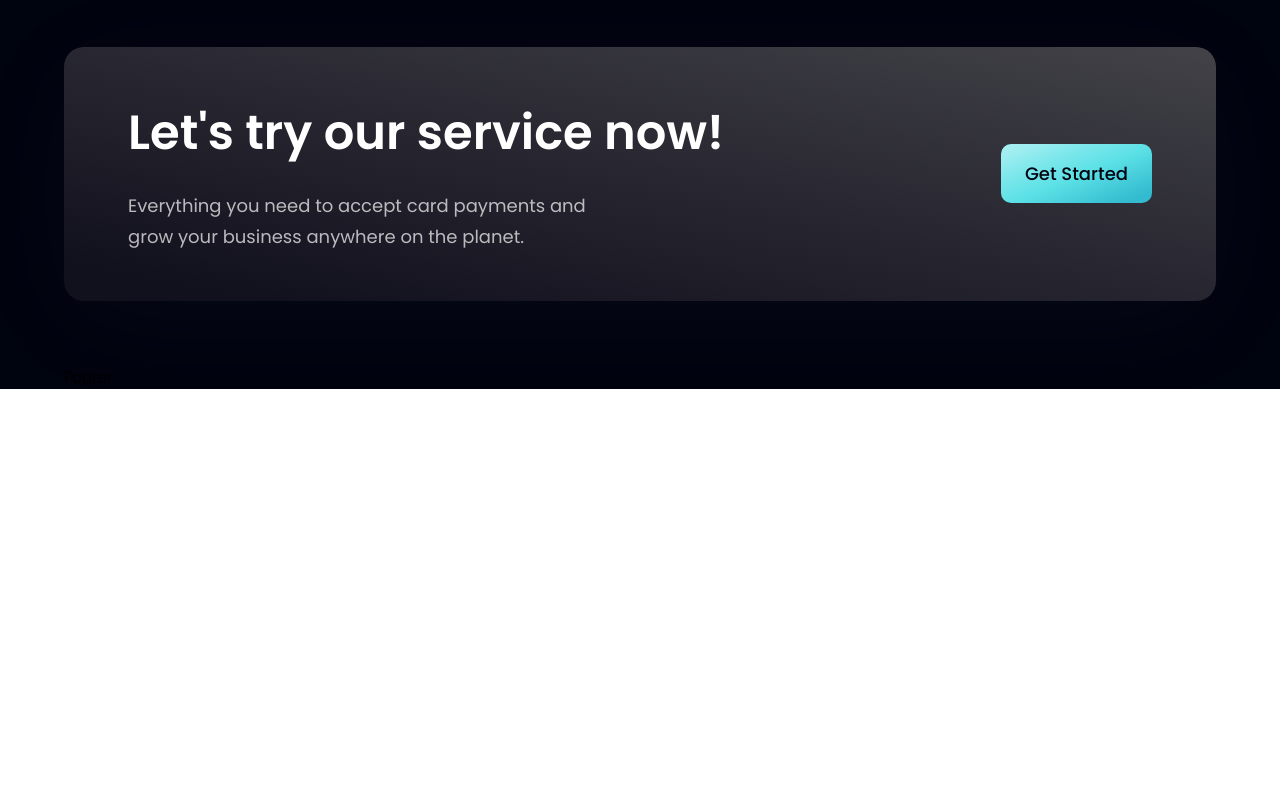
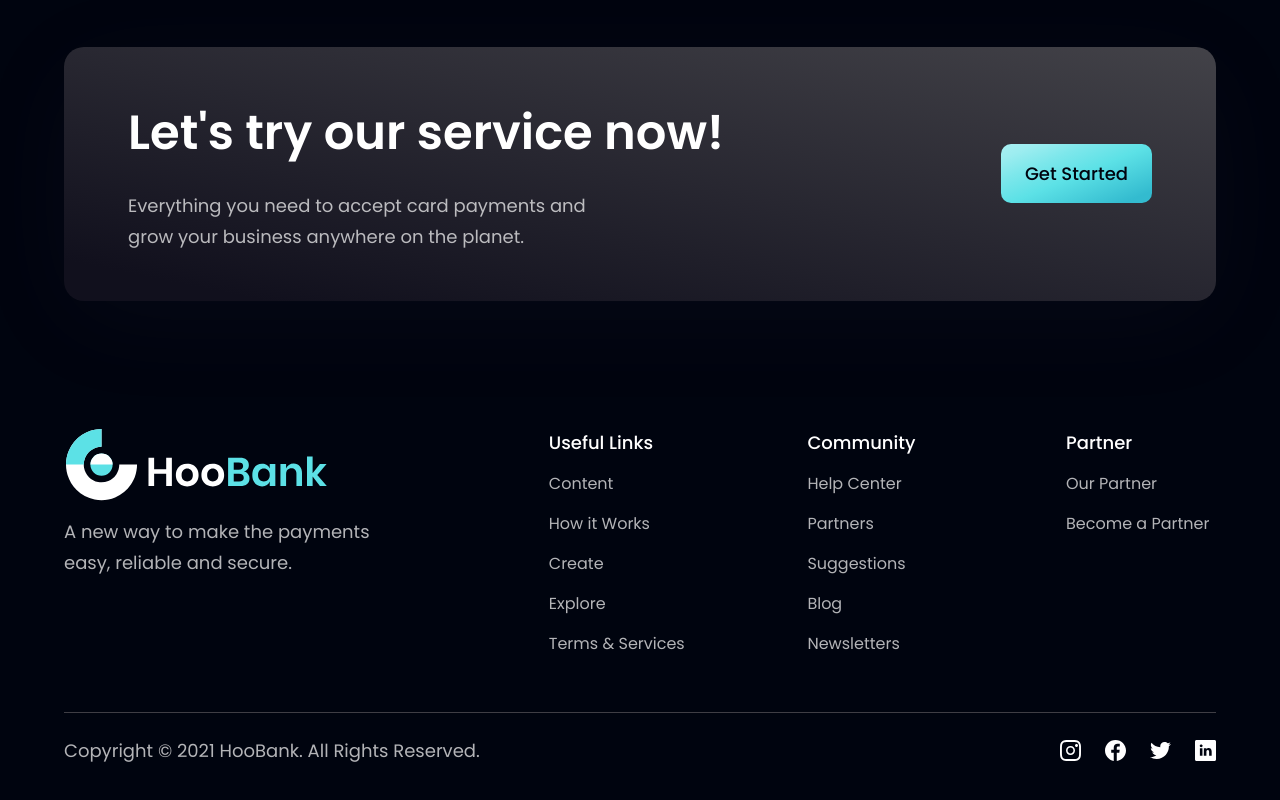
Before and after one commit to lakshayyadav-dev/Bank-Website-React, a React (Vite) app in the folder bank_website/: page / in a window 1280 px wide. Shown: the part 4097-4897 px from the top of the page. Before the commit the page ends 4486 px from the top, so only its background shows below. Built offline with nearby package versions, Linux system fonts and the light colour scheme.

Commit message:
Created the Footer.

```diff
--- a/bank_website/src/components/Footer.jsx
+++ b/bank_website/src/components/Footer.jsx
@@ -1,9 +1,40 @@
-import React from 'react'
+import React from "react";
+import styles from "../styles";
+import { logo } from "../assets";
+import { footerLinks, socialMedia } from "../constants";
 
-const Footer = () => {
-  return (
-    <div>Footer</div>
-  )
-}
+const Footer = () => (
+	<section className={`${styles.flexCenter} ${styles.paddingY} flex-col`}>
+		<div className={`${styles.flexStart} md:flex-row flex-col mb-8 w-full`}>
+			<div className="flex-1 flex flex-col justify-start mr-10">
+				<img src={logo} alt="hoobank" className="w-[266px] h-[72px] object-contain"/>
+				<p className={`${styles.paragraph} mt-4 max-w-[310px]`}>A new way to make the payments easy, reliable and secure.</p>
+			</div>
 
-export default Footer
+			<div className="flex-[1.5] w-full flex flex-row justify-between flex-wrap md:mt-0 mt-10">
+				{footerLinks.map((footerLink) => (
+					<div key={footerLink.title} className="flex flex-col ss:my-0 my-4 min-w-[150px]">
+						<h4 className="font-poppins font-medium text-[18px] leading-[27px] text-white">{footerLink.title}</h4>
+						<ul className="list-none mt-4">
+							{footerLink.links.map((link, index) => (
+								<li key={link.name} className={`font-poppins font-normal text-[16px] leading-[24px] text-dimWhite hover:text-secondary cursor-pointer ${index !== footerLink.links.length -1 ? "mb-4" : "mb-0"}`}>{link.name}</li>
+							))}
+						</ul>
+					</div>
+				))}
+			</div>
+		</div>
+
+		<div className="w-full flex justify-between items-center md:flex-row flex-col pt-6 mt-6 border-t-[1px] border-t-[#3f3e45]">
+			<p className="font-poppins font-normal text-center text-[18px] leading-[27px] text-dimWhite">Copyright © 2021 HooBank. All Rights Reserved.</p>
+
+			<div className="flex flex-row md:mt-0 mt-6">
+				{socialMedia.map((social, index) => (
+					<img key={social.id} src={social.icon} alt={social.id} className={`w-[21px] h-[21px] object-contain cursor-pointer ${index !== socialMedia.length -1 ? "mr-6" : "mr-0"}`}/>
+				))}
+			</div>
+		</div>
+	</section>
+);
+
+export default Footer;
```
